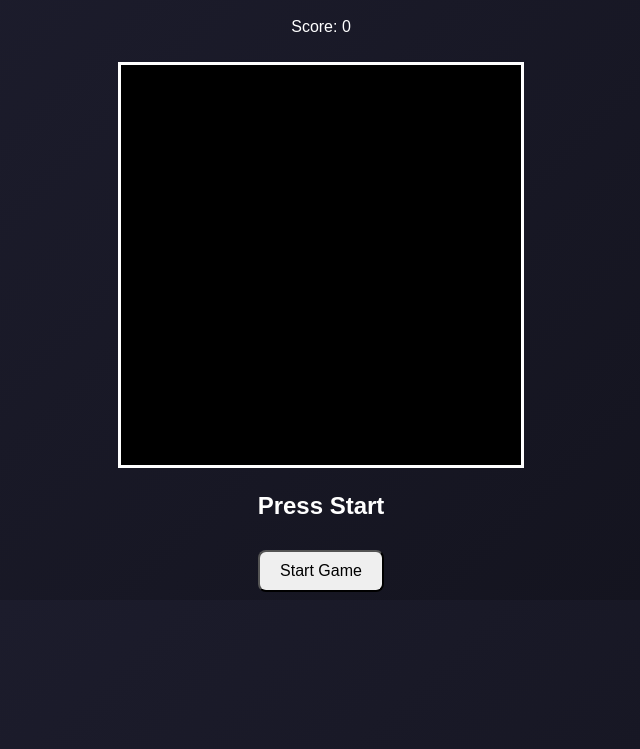
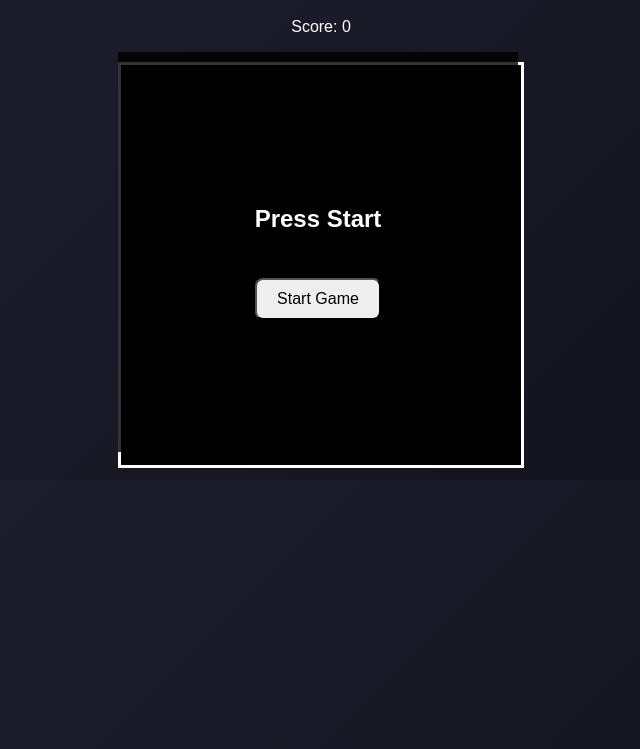
Before and after one commit to theharishpuri/snake-game, a plain HTML site: page index.html in a window 1280 px wide. Shown: the part 51-800 px from the top of the page, without its empty margins (319-959 px from the left). Drawn offline with Linux system fonts and the light colour scheme.

Commit message:
Update style.css

```diff
--- a/style.css
+++ b/style.css
@@ -22,3 +22,29 @@ button {
   border-radius: 8px;
   cursor: pointer;
 }
+
+.game-wrapper {
+  position: relative;
+  display: inline-block;
+}
+
+.overlay {
+  position: absolute;
+  top: 0;
+  left: 0;
+  width: 400px;
+  height: 400px;
+  background: rgba(0, 0, 0, 0.8);
+  display: flex;
+  flex-direction: column;
+  justify-content: center;
+  align-items: center;
+  gap: 15px;
+  color: white;
+}
+
+.overlay button {
+  padding: 10px 20px;
+  font-size: 16px;
+  cursor: pointer;
+}
```
